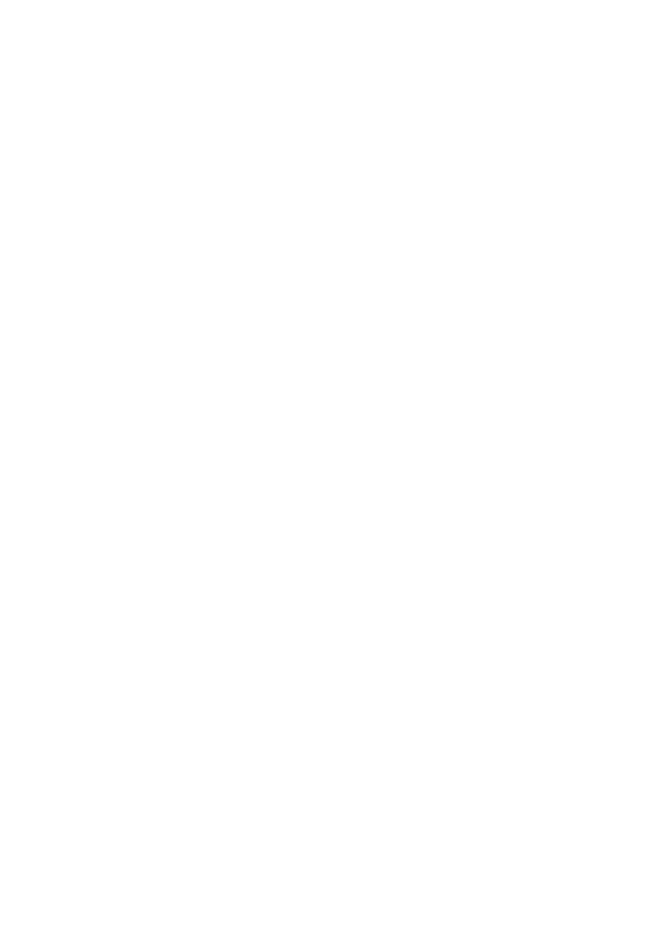
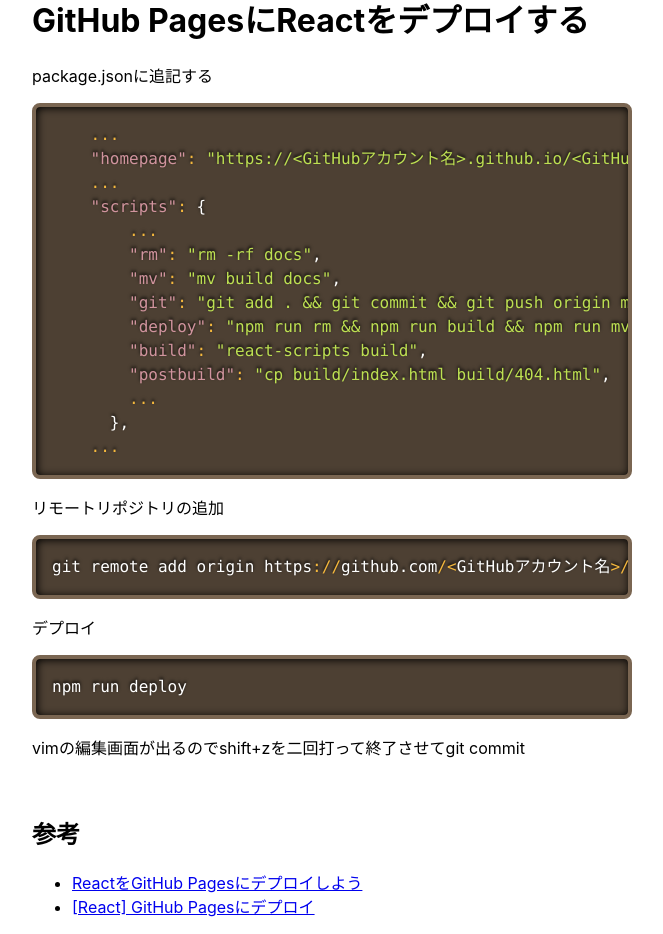
Before and after one commit to renkunita/about, a React (Create React App) app: page /about/blog/1 in a window 1280 px wide. Shown: the part 280-1214 px from the top of the page, without its empty margins (308-971 px from the left). Before the commit the page ends 800 px from the top, so only its background shows below. Built offline with nearby package versions, Linux system fonts and the light colour scheme.

Commit message:
blog update

```diff
--- a/package.json
+++ b/package.json
@@ -10,8 +10,10 @@
     "react": "^18.2.0",
     "react-burger-menu": "^3.0.8",
     "react-dom": "^18.2.0",
+    "react-markdown": "^8.0.3",
     "react-router-dom": "^5.3.0",
     "react-scripts": "5.0.1",
+    "react-syntax-highlighter": "^15.5.0",
     "web-vitals": "^2.1.4"
   },
   "scripts": {
--- a/src/App.js
+++ b/src/App.js
@@ -2,6 +2,7 @@
 import { BrowserRouter, Route, Switch } from "react-router-dom";
 import Home from "./Home";
 import Blog from "./Blog";
+import Blog1 from "./Blog1";
 
 
 function App() {
@@ -11,8 +12,11 @@
       <Route exact path="/about">
         <Home />
       </Route>
-      <Route path="/about/page1">
+      <Route exact path="/about/blog">
         <Blog />
+      </Route>
+      <Route path="/about/blog/1">
+        <Blog1 />
       </Route>
     </Switch>
   </BrowserRouter>
--- a/src/Blog.js
+++ b/src/Blog.js
@@ -17,6 +17,7 @@
 
       <div className="content">
       <h1>Blog</h1>
+      <a href="/about/blog/1">blog1</a>
 
       </div>
       </>
--- /dev/null
+++ b/src/Blog1.js
@@ -0,0 +1,73 @@
+import React from "react";
+import Header from "./Header";
+import topimage from "./image/mountains-190055.jpg";
+
+import CodeBlock from "./CodeBlock";
+
+export default (props) => {
+  const packageJson1 = `~~~js
+    ...
+    "homepage": "https://<GitHubアカウント名>.github.io/<GitHubリポジトリ名>/",
+    ...
+    "scripts": {
+        ...
+        "rm": "rm -rf docs",
+        "mv": "mv build docs",
+        "git": "git add . && git commit && git push origin master",
+        "deploy": "npm run rm && npm run build && npm run mv && npm run git",
+        "build": "react-scripts build",
+        "postbuild": "cp build/index.html build/404.html",
+        ...
+      },
+    ...
+  ~~~
+`
+
+
+const markdown2 = `~~~js
+git remote add origin https://github.com/<GitHubアカウント名>/<GitHubリポジトリ名>.git
+~~~
+`
+
+const markdown3 = `~~~js
+npm run deploy
+~~~
+`
+
+    return (
+      <>
+      <Header />
+
+      <div className="topimage">
+          <img
+            src={topimage}
+            alt="フリー画像"
+          />
+      </div>
+
+      <div className="content">
+      <h1>GitHub PagesにReactをデプロイする</h1>
+
+      <p>package.jsonに追記する</p>
+      <CodeBlock md={packageJson1}/>
+
+      <p>リモートリポジトリの追加</p>
+      <CodeBlock md={markdown2}/>
+
+      <p>デプロイ</p>
+      <CodeBlock md={markdown3}/>
+      <p>vimの編集画面が出るのでshift+zを二回打って終了させてgit commit</p>
+
+      <br/>
+
+      <h2>参考</h2>
+      <ul>
+      <li><a href="https://qiita.com/tat_mae084/items/745761eee6cd1d42949d">ReactをGitHub Pagesにデプロイしよう</a></li>
+      <li><a href="https://dev-yakuza.posstree.com/react/github-pages/">[React] GitHub Pagesにデプロイ</a></li>
+      </ul>
+
+
+      </div>
+      </>
+    );
+  };
--- /dev/null
+++ b/src/CodeBlock.js
@@ -0,0 +1,31 @@
+import React from "react";
+import ReactMarkdown from 'react-markdown'
+import {Prism as SyntaxHighlighter} from 'react-syntax-highlighter'
+import {dark} from 'react-syntax-highlighter/dist/esm/styles/prism'
+
+export default (props) => {
+  return (
+
+<ReactMarkdown
+    children={props.md}
+    components={{
+      code({node, inline, className, children, ...props}) {
+        const match = /language-(\w+)/.exec(className || '')
+        return !inline && match ? (
+          <SyntaxHighlighter
+            children={String(children).replace(/\n$/, '')}
+            style={dark}
+            language={match[1]}
+            PreTag="div"
+            {...props}
+          />
+        ) : (
+          <code className={className} {...props}>
+            {children}
+          </code>
+        )
+      }
+    }}
+  />
+  );
+};
--- a/src/Sidebar.js
+++ b/src/Sidebar.js
@@ -8,8 +8,8 @@
       <a className="menu-item" href="/about">
         Home
       </a>
-      <a className="menu-item" href="/about/page1">
-        page1
+      <a className="menu-item" href="/about/blog">
+        Blog
       </a>
     </Menu>
   );
```
Also changed, not shown: 9 other files (tests, documents, lock files or other folders).
